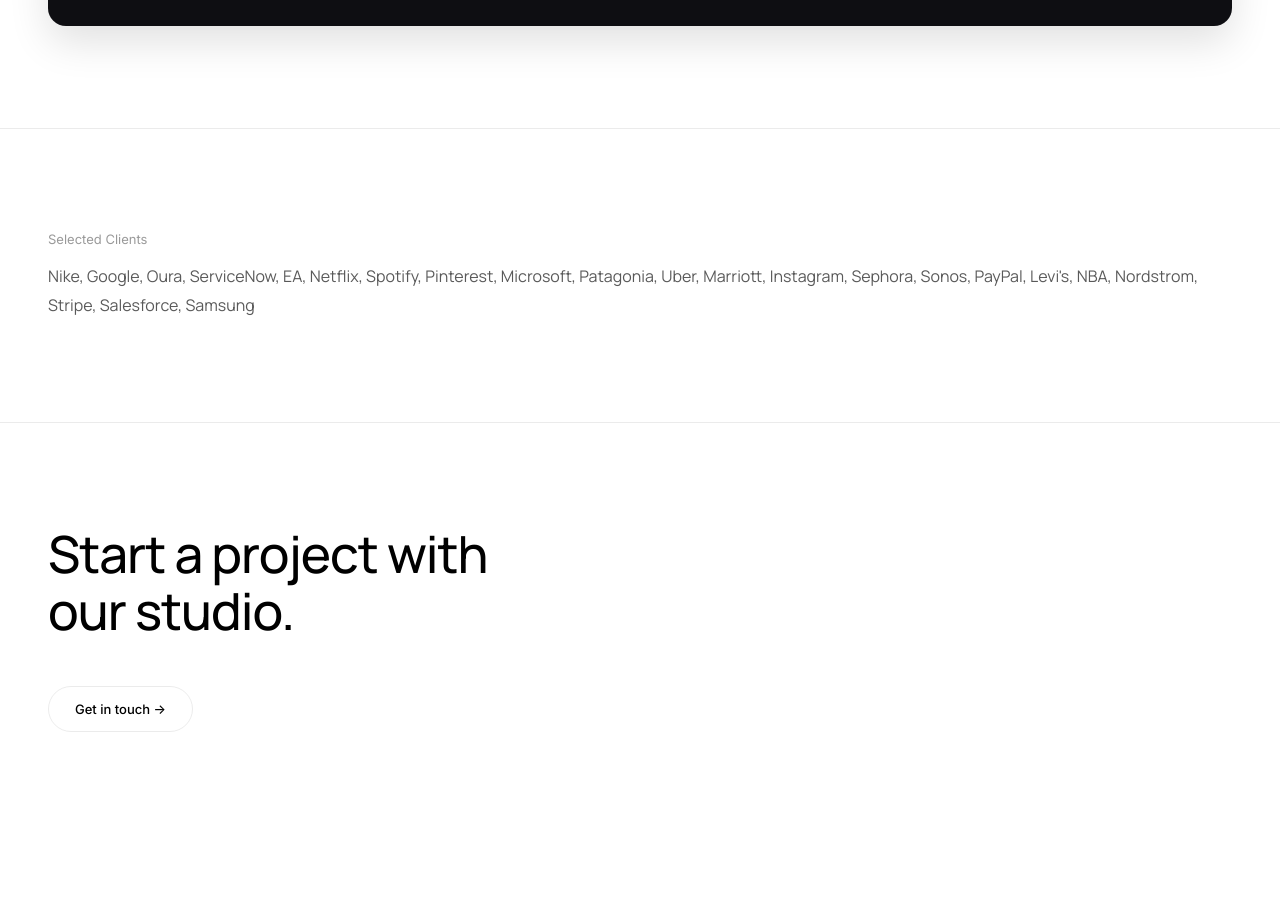
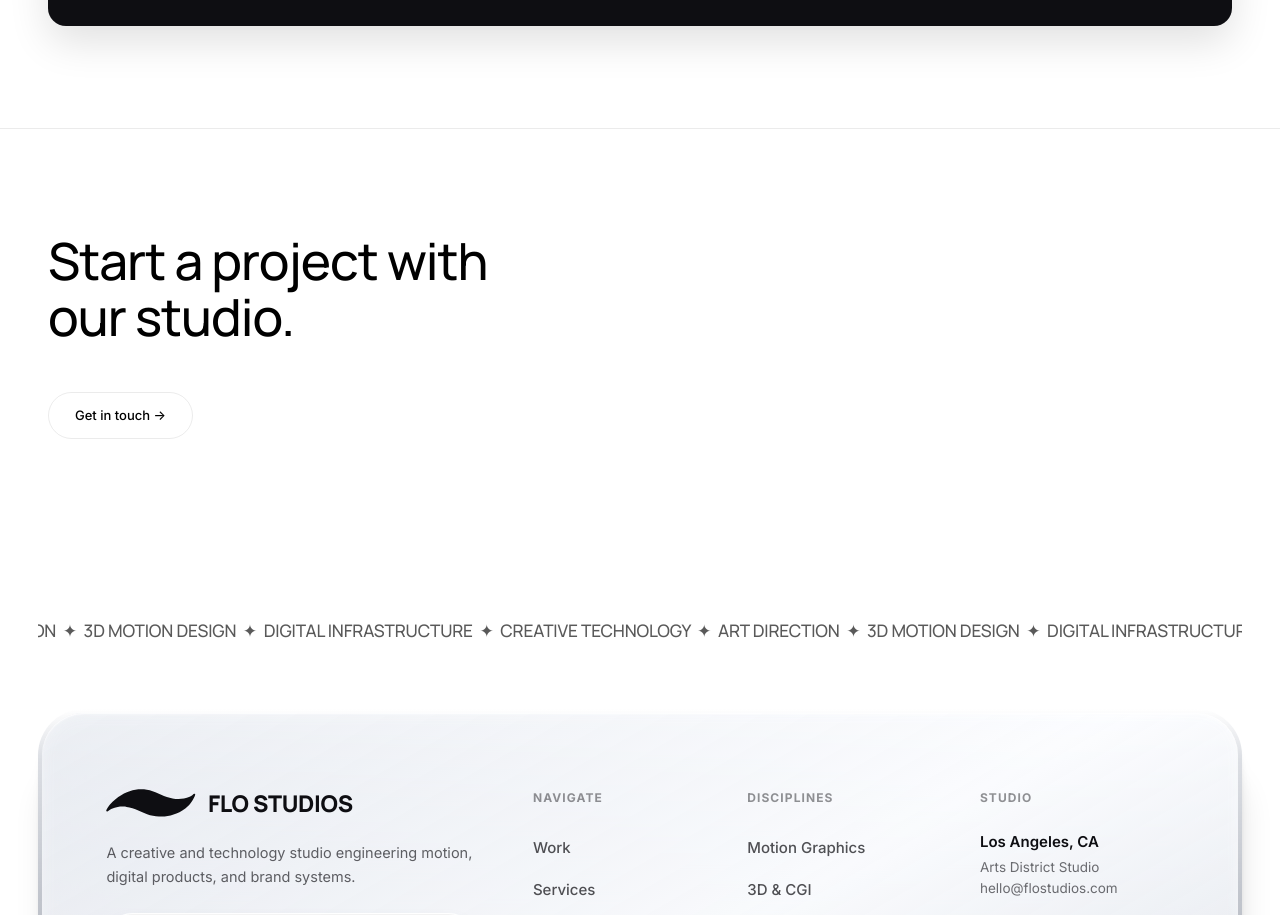
Before and after one commit to patelhashilkumar/flo-studios, a React (Vite) app: page /services in a window 1280 px wide. Shown: the part 3600-4515 px from the top of the page. Built offline with nearby package versions, Linux system fonts and the light colour scheme; a web font is replaced by a local one.

Commit message:
refactor(services-page): remove selected clients section and unused styles

```diff
--- a/src/pages/Pages.css
+++ b/src/pages/Pages.css
@@ -509,24 +509,6 @@
   line-height: 1.5;
 }
 
-.services-page__clients {
-  padding: var(--space-section) 0;
-  border-top: 1px solid var(--color-border);
-}
-
-.services-page__clients-label {
-  font-size: var(--fs-small);
-  color: var(--color-text-tertiary);
-  margin-bottom: 1rem;
-}
-
-.services-page__clients-list {
-  font-family: var(--font-display);
-  font-size: var(--fs-body-lg);
-  color: var(--color-text-secondary);
-  line-height: 1.8;
-}
-
 .services-page__cta-section {
   padding: var(--space-section) 0;
   border-top: 1px solid var(--color-border);
--- a/src/pages/ServicesPage.jsx
+++ b/src/pages/ServicesPage.jsx
@@ -12,12 +12,6 @@
   animate: { opacity: 1, transition: { duration: 0.5 } },
   exit: { opacity: 0, transition: { duration: 0.3 } },
 }
-
-const CLIENTS = [
-  'Nike', 'Google', 'Oura', 'ServiceNow', 'EA', 'Netflix', 'Spotify', 'Pinterest',
-  'Microsoft', 'Patagonia', 'Uber', 'Marriott', 'Instagram', 'Sephora', 'Sonos',
-  'PayPal', "Levi's", 'NBA', 'Nordstrom', 'Stripe', 'Salesforce', 'Samsung'
-]
 
 export default function ServicesPage() {
   const [searchParams] = useSearchParams()
@@ -75,14 +69,6 @@
       {/* Interactive Two-Division Services Engine */}
       <ServicesSection defaultDivision={initialDivision} id="services-divisions" />
 
-      {/* Clients */}
-      <section className="services-page__clients">
-        <div className="container">
-          <h2 className="services-page__clients-label">Selected Clients</h2>
-          <p className="services-page__clients-list">{(CLIENTS || []).join(', ')}</p>
-        </div>
-      </section>
-
       {/* CTA */}
       <section className="services-page__cta-section">
         <div className="container">
```
